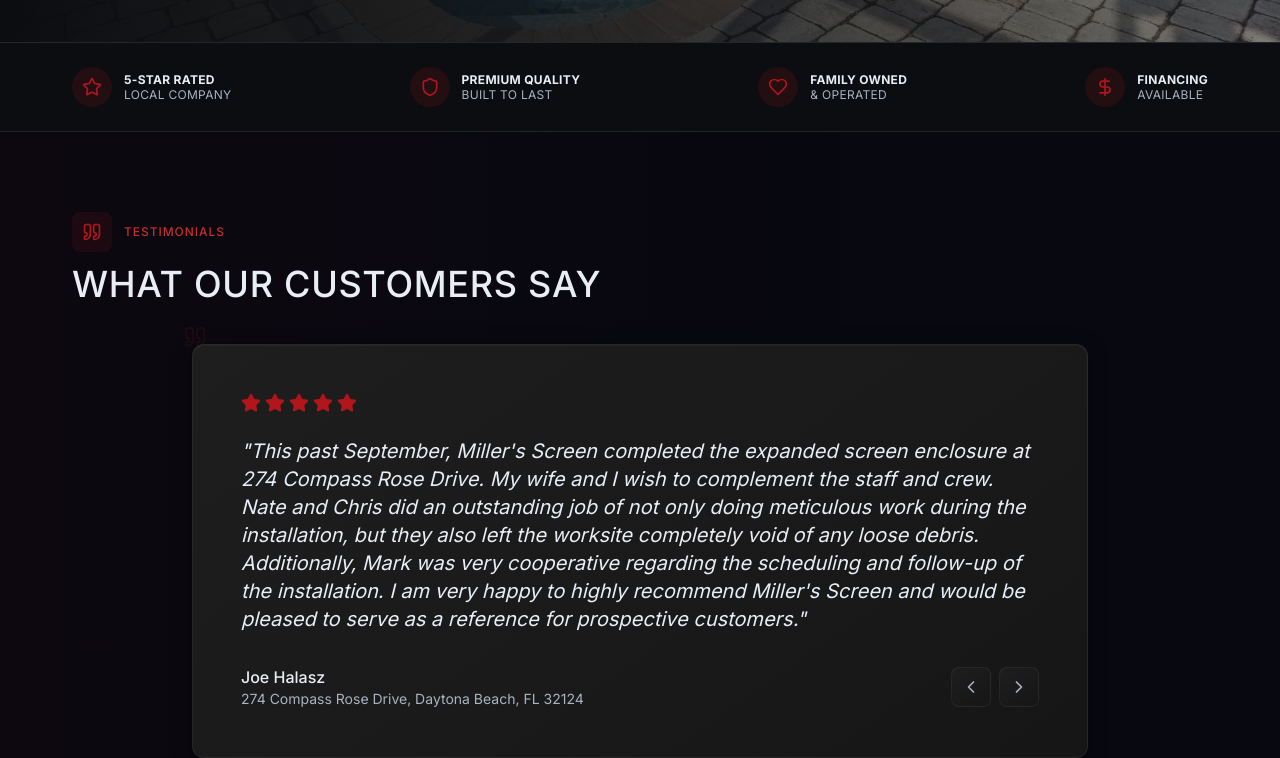
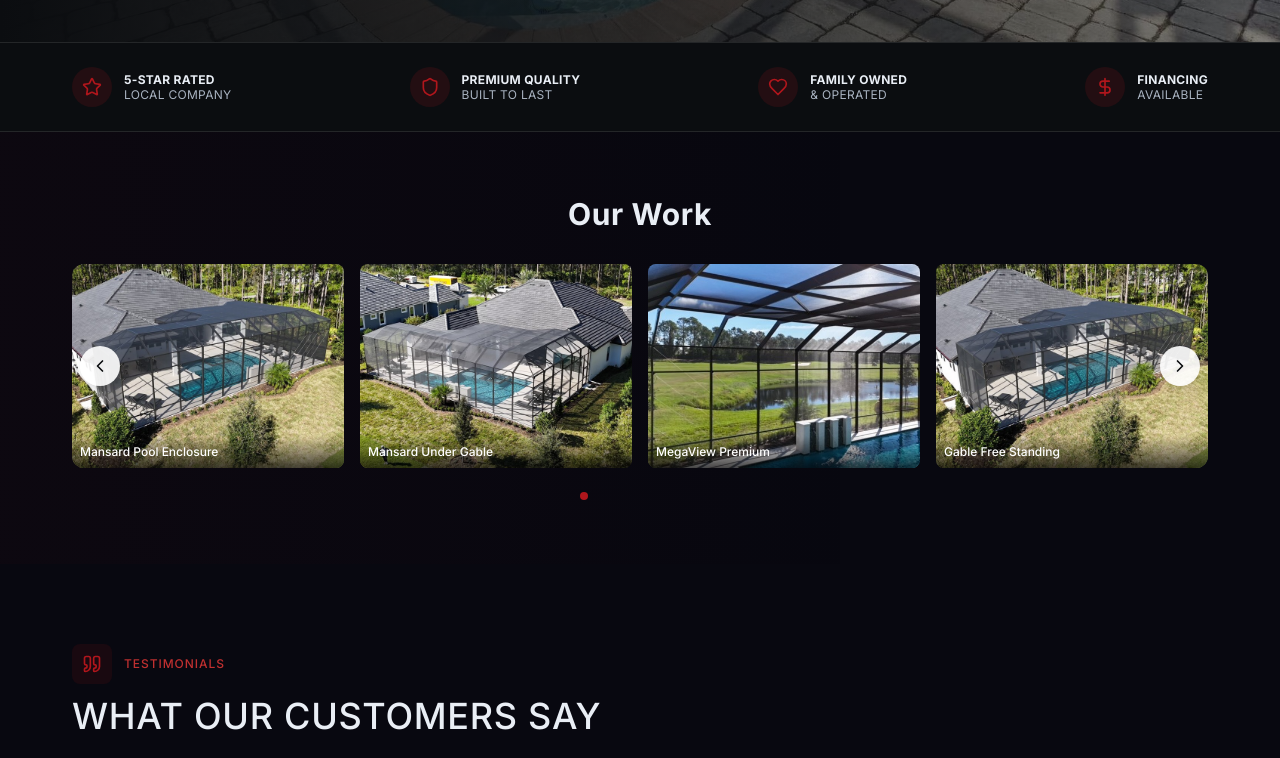
Before and after one commit to brennercory50-sys/millers-screen, a Next.js app: page / in a window 1280 px wide. Shown: the part 860-1618 px from the top of the page. Built offline with nearby package versions, Linux system fonts and the light colour scheme; no server answers.

Commit message:
Simplify homepage: add gallery carousel, remove service packages section

```diff
--- a/app/page.tsx
+++ b/app/page.tsx
@@ -1,12 +1,11 @@
 import HomeHero from '@/components/home-hero'
 import TrustStrip from '@/components/trust-strip'
+import GalleryCarousel from '@/components/gallery-carousel'
+import TestimonialsSection from '@/components/testimonials-section'
 import AuthorityStrip from '@/components/authority-strip'
-import ServicePackages from '@/components/service-packages'
-import MegaviewBanner from '@/components/megaview-banner'
+import FAQSection from '@/components/faq-section'
 import FinancingBanner from '@/components/financing-banner'
 import GalleryPreview from '@/components/gallery-preview'
-import TestimonialsSection from '@/components/testimonials-section'
-import FAQSection from '@/components/faq-section'
 import { generateFAQSchema } from '@/lib/seo'
 
 export default function HomePage() {
@@ -31,14 +30,9 @@
       />
       <HomeHero />
       <TrustStrip />
-
+      <GalleryCarousel />
       <TestimonialsSection />
-
       <AuthorityStrip />
-
-      <ServicePackages />
-      <MegaviewBanner />
-
       <FAQSection />
       <FinancingBanner />
       <GalleryPreview />
--- /dev/null
+++ b/components/gallery-carousel.tsx
@@ -0,0 +1,123 @@
+'use client'
+
+import { useState } from 'react'
+import Image from 'next/image'
+import { ChevronLeft, ChevronRight } from 'lucide-react'
+import { motion, AnimatePresence } from 'framer-motion'
+import { projects } from '@/lib/projects'
+
+export default function GalleryCarousel() {
+  const [currentIndex, setCurrentIndex] = useState(0)
+  const [direction, setDirection] = useState(0)
+  const featuredProjects = projects.slice(0, 12)
+
+  const scrollNext = () => {
+    setDirection(1)
+    setCurrentIndex((prev) => (prev === featuredProjects.length - 1 ? 0 : prev + 1))
+  }
+
+  const scrollPrev = () => {
+    setDirection(-1)
+    setCurrentIndex((prev) => (prev === 0 ? featuredProjects.length - 1 : prev - 1))
+  }
+
+  const variants = {
+    enter: (direction: number) => ({
+      x: direction > 0 ? 300 : -300,
+      opacity: 0,
+    }),
+    center: {
+      x: 0,
+      opacity: 1,
+    },
+    exit: (direction: number) => ({
+      x: direction < 0 ? 300 : -300,
+      opacity: 0,
+    }),
+  }
+
+  return (
+    <section className="py-12 md:py-16 bg-bg-1">
+      <div className="section-container">
+        <h2 className="text-2xl md:text-3xl font-bold text-text-primary mb-8 text-center">
+          Our Work
+        </h2>
+
+        <div className="relative">
+          <div className="overflow-hidden rounded-xl">
+            <div className="flex gap-4">
+              <AnimatePresence mode="wait" custom={direction}>
+                <motion.div
+                  key={currentIndex}
+                  custom={direction}
+                  variants={variants}
+                  initial="enter"
+                  animate="center"
+                  exit="exit"
+                  transition={{ duration: 0.3 }}
+                  className="w-full"
+                >
+                  <div className="grid grid-cols-2 md:grid-cols-3 lg:grid-cols-4 gap-4">
+                    {[0, 1, 2, 3].map((offset) => {
+                      const index = (currentIndex + offset) % featuredProjects.length
+                      const project = featuredProjects[index]
+                      return (
+                        <div
+                          key={`${currentIndex}-${offset}`}
+                          className="relative aspect-[4/3] rounded-lg overflow-hidden bg-panel"
+                        >
+                          <Image
+                            src={project.image}
+                            alt={project.label}
+                            fill
+                            sizes="(max-width: 768px) 50vw, (max-width: 1024px) 33vw, 25vw"
+                            className="object-cover"
+                          />
+                          <div className="absolute bottom-0 left-0 right-0 bg-gradient-to-t from-black/70 to-transparent p-2">
+                            <p className="text-white text-xs font-medium truncate">{project.label}</p>
+                          </div>
+                        </div>
+                      )
+                    })}
+                  </div>
+                </motion.div>
+              </AnimatePresence>
+            </div>
+          </div>
+
+          <button
+            onClick={scrollPrev}
+            className="absolute left-2 top-1/2 -translate-y-1/2 w-10 h-10 bg-white/90 hover:bg-white rounded-full flex items-center justify-center shadow-lg transition-colors z-10"
+            aria-label="Previous"
+          >
+            <ChevronLeft className="w-5 h-5 text-bg-0" />
+          </button>
+
+          <button
+            onClick={scrollNext}
+            className="absolute right-2 top-1/2 -translate-y-1/2 w-10 h-10 bg-white/90 hover:bg-white rounded-full flex items-center justify-center shadow-lg transition-colors z-10"
+            aria-label="Next"
+          >
+            <ChevronRight className="w-5 h-5 text-bg-0" />
+          </button>
+        </div>
+
+        <div className="flex justify-center gap-2 mt-6">
+          {featuredProjects.slice(0, 8).map((_, index) => (
+            <button
+              key={index}
+              onClick={() => {
+                setDirection(index > currentIndex ? 1 : -1)
+                setCurrentIndex(index)
+              }}
+              className={`w-2 h-2 rounded-full transition-colors ${
+                index === currentIndex ? 'bg-accent-red' : 'bg-text-secondary/30'
+              }`}
+              aria-label={`Go to slide ${index + 1}`}
+            />
+          ))}
+        </div>
+      </div>
+    </section>
+  )
+}
--- a/components/gallery-preview.tsx
+++ b/components/gallery-preview.tsx
@@ -28,16 +28,16 @@
 
 export default function GalleryPreview() {
   return (
-    <section className="py-16 md:py-20">
+    <section className="py-12 md:py-16 bg-bg-1">
       <div className="section-container">
-        <div className="flex flex-col sm:flex-row items-start sm:items-center justify-between gap-4 mb-10">
+        <div className="flex items-center justify-between mb-8">
           <motion.h2
             initial={{ opacity: 0, y: 20 }}
             whileInView={{ opacity: 1, y: 0 }}
             viewport={{ once: true }}
-            className="text-text-primary"
+            className="text-xl md:text-2xl font-bold text-text-primary"
           >
-            Recent Projects
+            More Projects
           </motion.h2>
           <motion.div
             initial={{ opacity: 0, x: 20 }}
@@ -45,13 +45,13 @@
             viewport={{ once: true }}
           >
             <Link href="/showcase" className="inline-flex items-center gap-2 text-accent-red font-semibold hover:gap-3 transition-all">
-              View All Projects
-              <ArrowRight className="w-5 h-5" />
+              View All
+              <ArrowRight className="w-4 h-4" />
             </Link>
           </motion.div>
         </div>
 
-        <div className="grid grid-cols-2 lg:grid-cols-4 gap-4">
+        <div className="grid grid-cols-4 lg:grid-cols-4 gap-2 md:gap-4">
           {projects?.map?.((project, index) => (
             <motion.div
               key={index}
--- a/package.json
+++ b/package.json
@@ -78,6 +78,7 @@
     "date-fns": "3.6.0",
     "dayjs": "1.11.13",
     "dotenv": "16.5.0",
+    "embla-carousel-autoplay": "^8.6.0",
     "embla-carousel-react": "8.3.0",
     "formik": "2.4.5",
     "framer-motion": "10.18.0",
```
Also changed, not shown: 1 other file (tests, documents, lock files or other folders).
